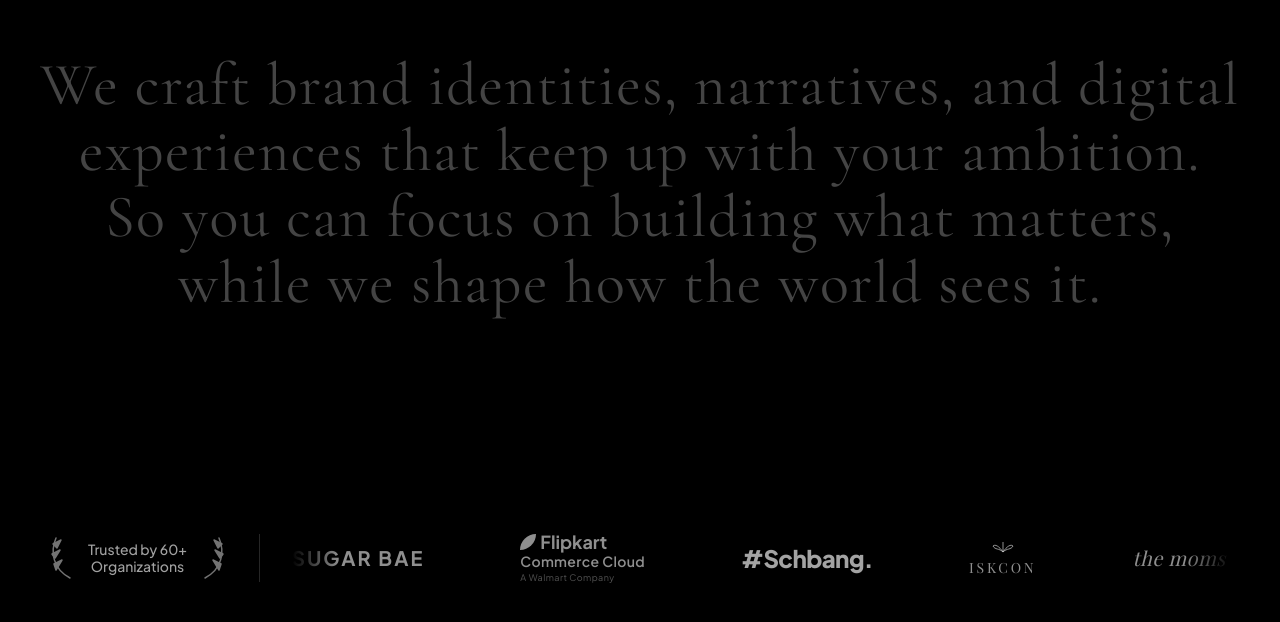
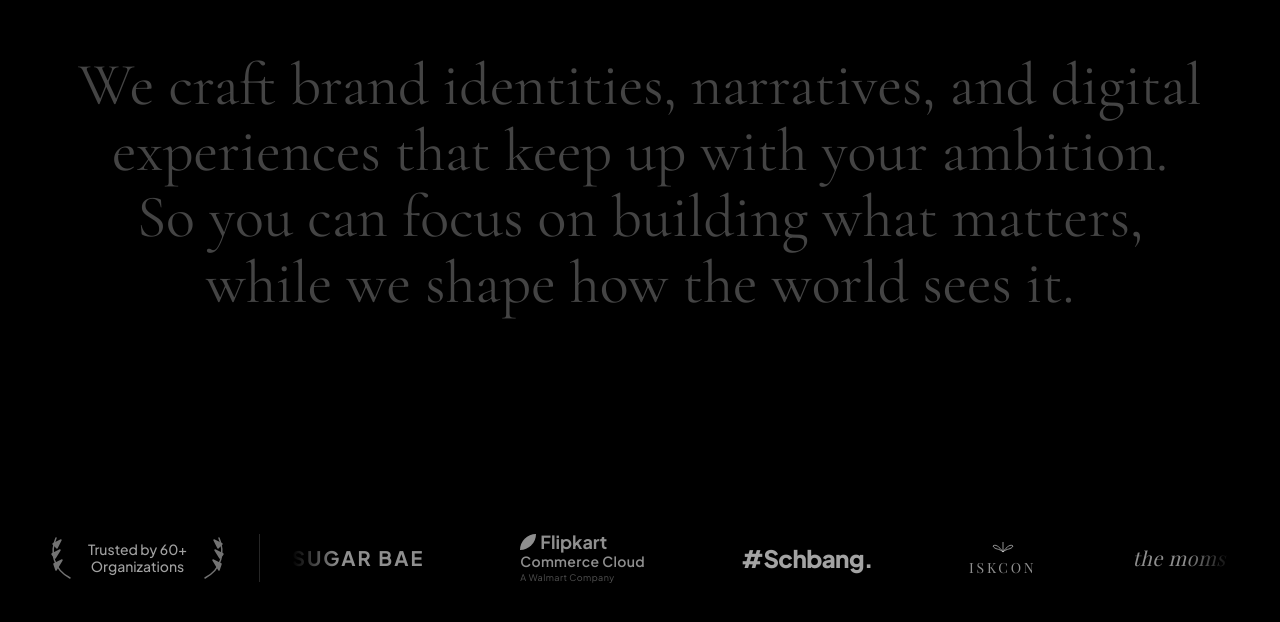
Before and after one commit to sandeshdulawat/mazevisual, a Next.js app: page / in a window 1280 px wide. Shown: the part 952-1574 px from the top of the page. Built offline with nearby package versions, Linux system fonts and the light colour scheme; a web font is replaced by a local one.

Commit message:
about section

```diff
--- a/src/components/AboutSection.tsx
+++ b/src/components/AboutSection.tsx
@@ -43,9 +43,9 @@ export default function AboutSection() {
       color: "#e5e5e5",
       stagger: 0.1,
     })
-    // This empty tween adds a "hold" at the end of the animation
-    // so the text stays fully highlighted for a moment before unpinning!
-    .to({}, { duration: 0.5 });
+      // This empty tween adds a "hold" at the end of the animation
+      // so the text stays fully highlighted for a moment before unpinning!
+      .to({}, { duration: 0.5 });
 
   }, { scope: containerRef });
 
@@ -82,7 +82,7 @@ export default function AboutSection() {
 
       {/* Main Text */}
       <div className="relative z-10 max-w-7xl text-center mb-32">
-        <p className="font-cormorant text-3xl md:text-5xl lg:text-6xl text-[#444] leading-[1.1] font-normal tracking-wide">
+        <p className="font-cormorant text-3xl md:text-5xl lg:text-6xl text-[#444] leading-[1.1] font-normal">
           <span className="reveal-word">We</span> <span className="reveal-word">craft</span> <span className="reveal-word">brand</span> <span className="reveal-word">identities,</span> <span className="reveal-word">narratives,</span> <span className="reveal-word">and</span> <span className="reveal-word">digital</span><br className="hidden md:block" />
           <span className="reveal-word">experiences</span> <span className="reveal-word">that</span> <span className="reveal-word">keep</span> <span className="reveal-word">up</span> <span className="reveal-word">with</span> <span className="reveal-word">your</span> <span className="reveal-word">ambition.</span><br className="hidden md:block" />
           <span className="reveal-word">So</span> <span className="reveal-word">you</span> <span className="reveal-word">can</span> <span className="reveal-word">focus</span> <span className="reveal-word">on</span> <span className="reveal-word">building</span> <span className="reveal-word">what</span> <span className="reveal-word">matters,</span><br className="hidden md:block" />
```
